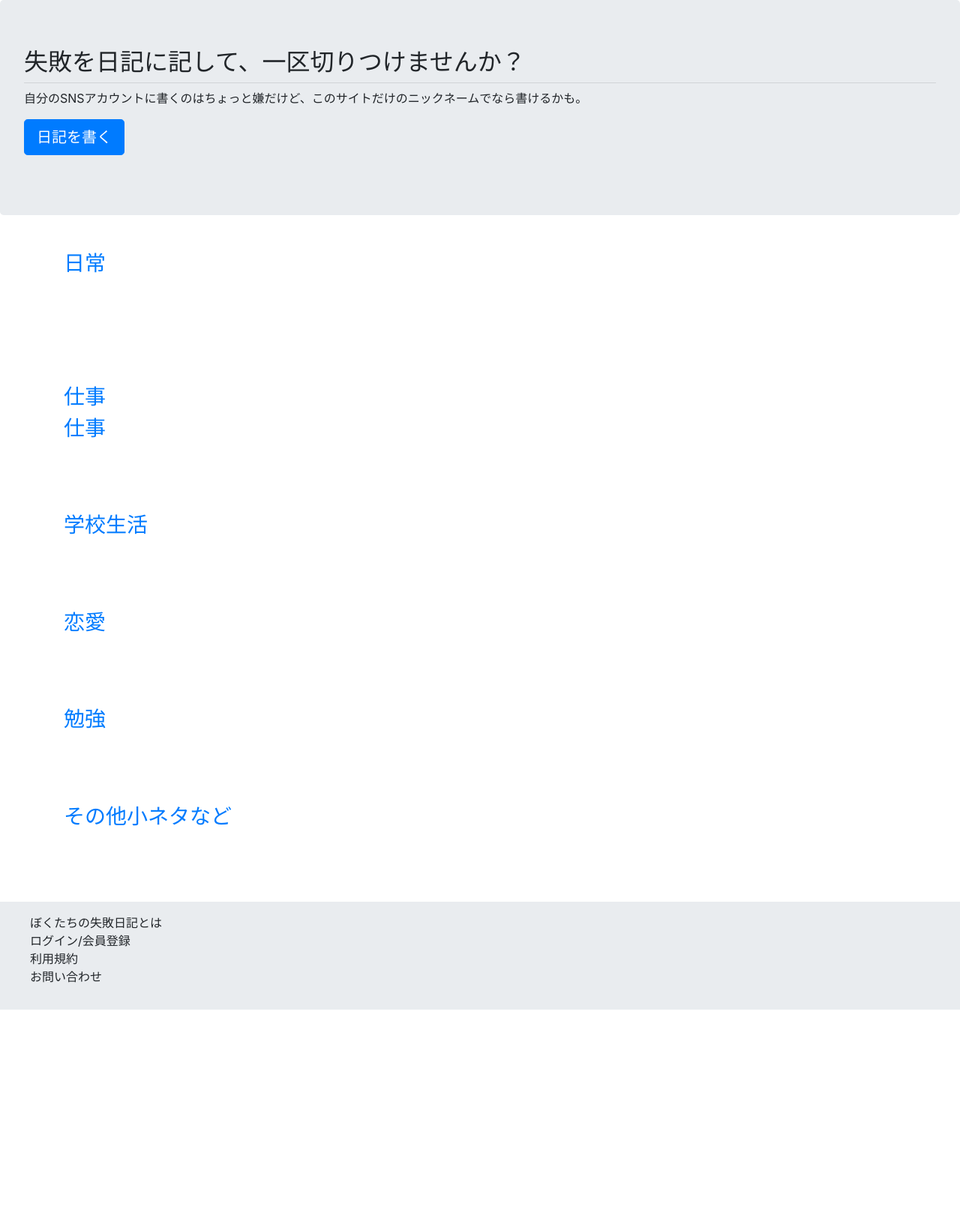
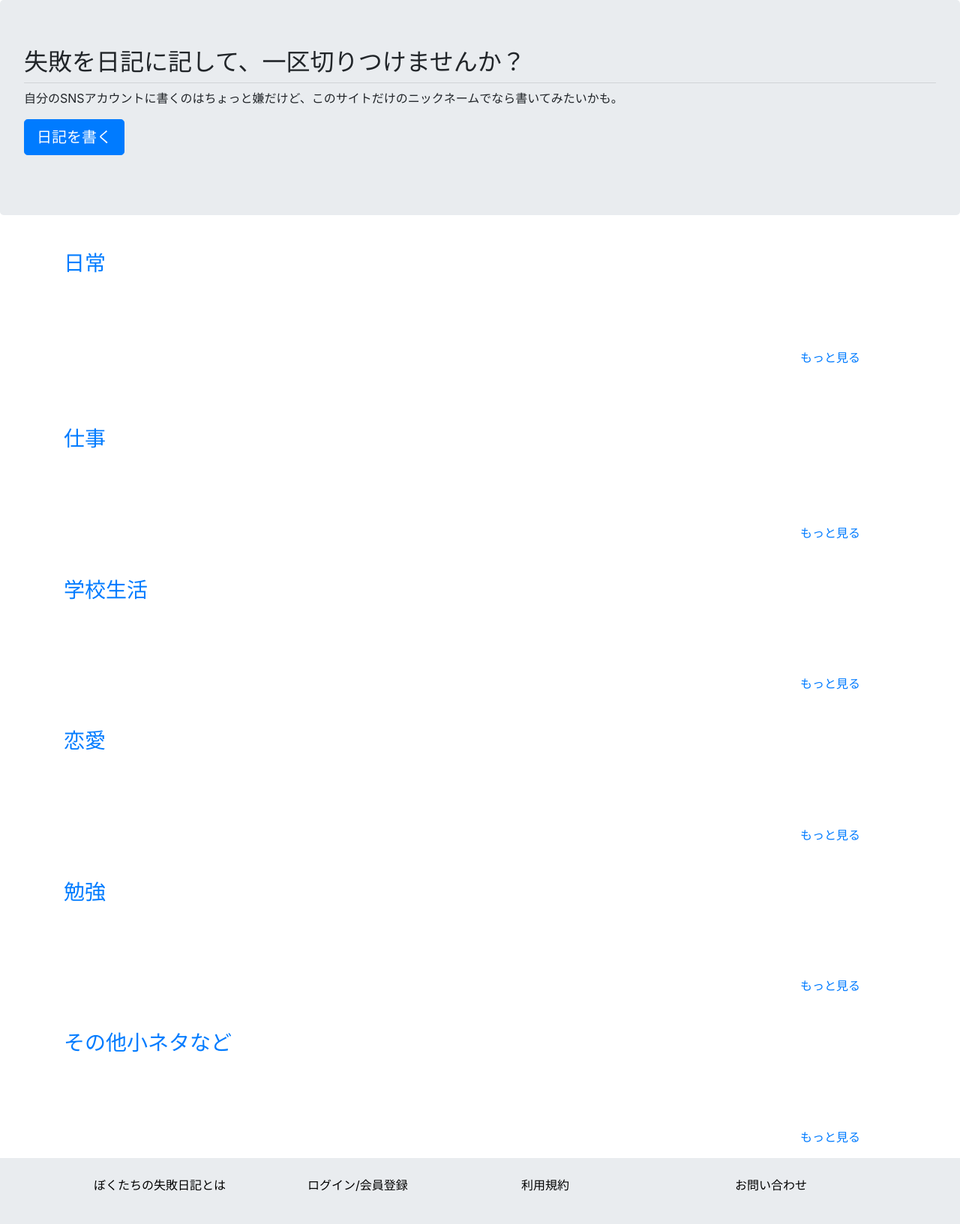
Before and after one commit to kiakata/failure-diary, a Django app: template nikki_project/nikki/templates/nikki/article_list.html in a window 1280 px wide. Shown: the part 56-1689 px from the top of the page at 75% size. Before the commit the page ends 1403 px from the top, so only its background shows below. Run offline with Django 3.2, Linux system fonts and the light colour scheme; the template is opened without the code that fills it, so the values that code supplies are empty; some libraries are stand-ins or nearby versions.

Commit message:
[update] footerを修正

```diff
--- a/nikki_project/nikki/templates/nikki/article_list.html
+++ b/nikki_project/nikki/templates/nikki/article_list.html
@@ -8,7 +8,7 @@
   <div class="jumbotron">
     <h2 class="display-5">失敗を日記に記して、一区切りつけませんか？</h2>
     <hr class="my-2">
-  <p>自分のSNSアカウントに書くのはちょっと嫌だけど、このサイトだけのニックネームでなら書けるかも。</p>
+    <p>自分のSNSアカウントに書くのはちょっと嫌だけど、このサイトだけのニックネームでなら書いてみたいかも。</p>
     <p class="lead">
       {% if user.is_authenticated %}
       <a class="btn btn-primary btn-lg" href="{% url 'nikki:create_article' user.pk %}" role="button">日記を書く</a>
@@ -24,7 +24,8 @@
     <a href="{% url 'nikki:category' category.pk %}" class="mr-3" style="text-decoration:none;">{{ category }}</a>
     {% endfor %}
   </section>
-  <section class="work pb-5">
+
+  <section class="work pb-5 mb-3">
     <h3 class=""><a href="#" class="">日常</a></h3>
       <div class="row my-md-5 text-center">
         {% for article in category_life %}
@@ -39,15 +40,14 @@
               <a href="{% url 'nikki:detail_article' article.id %}" class="card-link">続きを見る</a>
             </div>
           </div>
+        </div>
         {% endfor %}
       </div>
+      <p class="text-right mr-5"><a href="{% url 'nikki:category' pk=4 %}">もっと見る</a></p>
   </section>
 
-    <section>
-      <h3 class=""><a href="#" class="my-0 py-0">仕事</a></h3>
-
-  <section>
-    <h3 class=""><a href="#" class="my-0 py-0">仕事</a></h3>
+  <section class="mb-5">
+    <h3 class=""><a href="#" class=" py-0">仕事</a></h3>
       <div class="row my-md-5 text-center">
         {% for article in category_work%}
         <div class="col-6 col-md-4 col-lg-3 mb-3">
@@ -61,11 +61,13 @@
               <a href="{% url 'nikki:detail_article' article.id %}" class="card-link">続きを見る</a>
             </div>
           </div>
+        </div>
         {% endfor %}
       </div>
+      <p class="text-right mr-5"><a href="{% url 'nikki:category' pk=3 %}">もっと見る</a></p>
     </section>
 
-  <section>
+  <section class="mb-5">
     <h3 class=""><a href="#" class="">学校生活</a></h3>
       <div class="row my-md-5 text-center">
         {% for article in category_school%}
@@ -80,11 +82,13 @@
               <a href="{% url 'nikki:detail_article' article.id %}" class="card-link">続きを見る</a>
             </div>
           </div>
+        </div>
         {% endfor %}
       </div>
+      <p class="text-right mr-5"><a href="{% url 'nikki:category' pk=2 %}">もっと見る</a></p>
     </section>
 
-  <section>
+  <section class="mb-5">
     <h3 class=""><a href="#" class="">恋愛</a></h3>
       <div class="row my-md-5 text-center">
         {% for article in category_love%}
@@ -99,11 +103,13 @@
               <a href="{% url 'nikki:detail_article' article.id %}" class="card-link">続きを見る</a>
             </div>
           </div>
+        </div>
         {% endfor %}
       </div>
+      <p class="text-right mr-5"><a href="{% url 'nikki:category' pk=5 %}">もっと見る</a></p>
     </section>
 
-  <section>
+  <section class="mb-5">
     <h3 class=""><a href="#" class="">勉強</a></h3>
       <div class="row my-md-5 text-center">
       {% for article in category_study%}
@@ -118,8 +124,10 @@
               <a href="{% url 'nikki:detail_article' article.id %}" class="card-link">続きを見る</a>
             </div>
           </div>
+        </div>
         {% endfor %}
       </div>
+      <p class="text-right mr-5"><a href="{% url 'nikki:category' pk=1 %}">もっと見る</a></p>
     </section>
 
   <section>
@@ -137,8 +145,10 @@
               <a href="{% url 'nikki:detail_article' article.id %}" class="card-link">続きを見る</a>
             </div>
           </div>
+        </div>
         {% endfor %}
       </div>
+      <p class="text-right mr-5"><a href="{% url 'nikki:category' pk=6 %}">もっと見る</a></p>
     </section>
 
   </div>
--- a/nikki_project/nikki/templates/nikki/base.html
+++ b/nikki_project/nikki/templates/nikki/base.html
@@ -52,13 +52,31 @@
     {% endblock %}
   </main>
 
-  <footer class="foot py-3 " id="foot">
-    <ul style="list-style: none;" class="">
-      <li>ぼくたちの失敗日記とは</li>
-      <li>ログイン/会員登録</li>
-      <li>利用規約</li>
-      <li>お問い合わせ</li>
-    </ul>
+  <footer class="foot py-4 px-5 " id="foot">
+    <div class="container">
+      <div class="row">
+        <div class="col-12 col-md-6 col-lg-3">
+          <ul style="list-style: none;" class="">
+            <li><a href="#" style="text-decoration: none; color:black">ぼくたちの失敗日記とは</a></li>
+          </ul>
+        </div>
+        <div class="col-12 col-md-6 col-lg-3">
+          <ul style="list-style: none;" class="">
+            <li><a href="{% url 'nikki:login' %}" style="text-decoration: none; color:black">ログイン/会員登録</a></li>
+          </ul>
+        </div>
+        <div class="col-12 col-md-6 col-lg-3">
+          <ul style="list-style: none;" class="">
+            <li><a href="#" style="text-decoration: none; color:black">利用規約</a></li>
+          </ul>
+        </div>
+        <div class="col-12 col-md-6 col-lg-3">
+          <ul style="list-style: none;" class="">
+            <li><a href="#" style="text-decoration: none; color:black">お問い合わせ</a></li>
+          </ul>
+        </div>
+      </div>
+    </div>
   </footer>
   <!-- Optional JavaScript -->
   <!-- jQuery first, then Popper.js, then Bootstrap JS -->
--- a/nikki_project/nikki/templates/nikki/login.html
+++ b/nikki_project/nikki/templates/nikki/login.html
@@ -8,7 +8,7 @@
         <form action="{% url 'nikki:login' %}" method="POST">
           {{ form.non_field_errors }} {% for field in form %} {{ field }} {{ field.errors }}
           <hr> {% endfor %}
-          <button type="submit" class="btn btn-success btn-lg btn-block">ログイン</button>
+          <button type="submit" class="btn btn-info btn-lg btn-block">ログイン</button>
           <input type="hidden" name="next" value="{{ next }}" /> {% csrf_token %}
         </form>
       </div>
@@ -19,7 +19,7 @@
     <div class="card col-md-6">
       <div class="card-body">
         <p>日記やコメントを書くには、会員登録を！</p>
-        <a href="{% url 'nikki:create_user' %}" class="btn btn-success btn-lg btn-block">会員登録</a>
+        <a href="{% url 'nikki:create_user' %}" class="btn btn-info btn-lg btn-block">会員登録</a>
       </div>
     </div>
     <!-- 右側、会員登録エリアおわり -->
```
Also changed, not shown: nikki_project/nikki/views.py (+5 -5 lines), nikki_project/db.sqlite3. Lines whose indentation alone changed are shown as unchanged.
